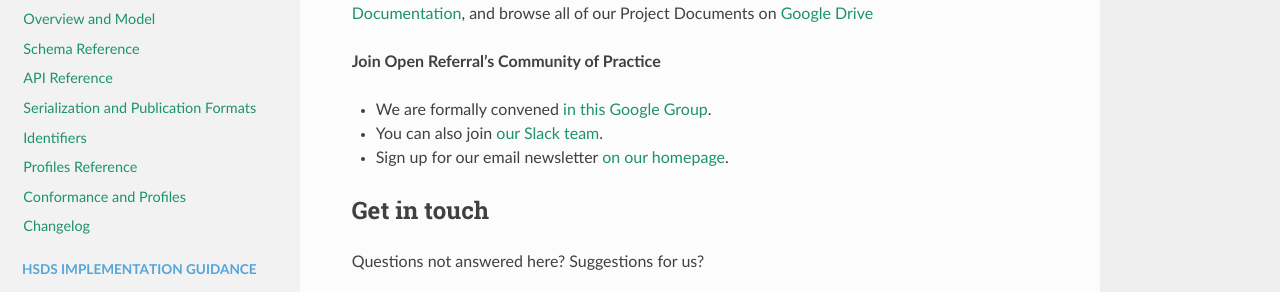
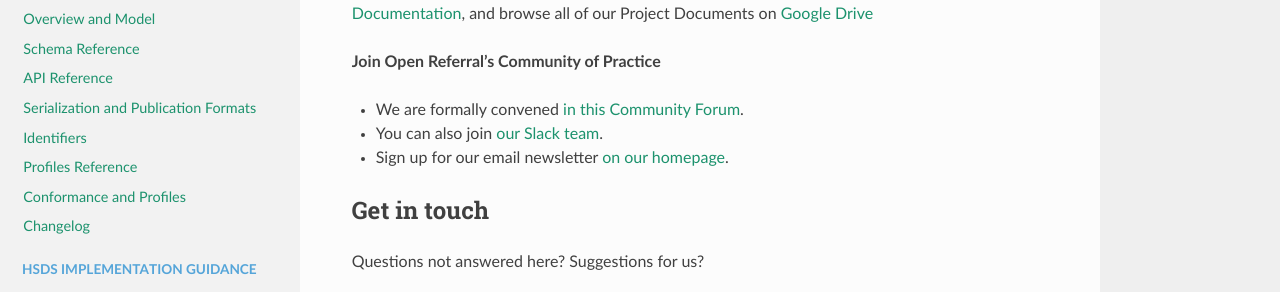
Before and after one commit to openreferral/specification, a Sphinx documentation site: the page built from docs/index.md, in a window 1280 px wide and 900 px high, scrolled down 884 px. Shown: the part 158-450 px from the top of the window. Built offline with Sphinx 7.4.7 and the Read the Docs theme 2.0.0, drawn with Linux system fonts in a browser that asks for light colours; a script that is not in the unit is left out; comment, search, counter and statistics services are not loaded.

Commit message:
Update index.md
Updating as per this request from Greg - https://hyp.is/D38sIO4EEeqNudv3cKwHQA/docs.openreferral.org/en/latest/

```diff
--- a/docs/index.md
+++ b/docs/index.md
@@ -19,7 +19,7 @@ Learn more about the why's, how's, and who's of the Open Referral Initiative in
 
 **Join Open Referral's Community of Practice**
 
-* We are formally convened [in this Google Group](https://groups.google.com/g/openreferral).
+* We are formally convened [in this Community Forum](https://forum.openreferral.org/).
 * You can also join [our Slack team](https://openreferral.org/get-involved/join-our-slack-team/).
 * Sign up for our email newsletter [on our homepage](https://openreferral.org/).
 
```
